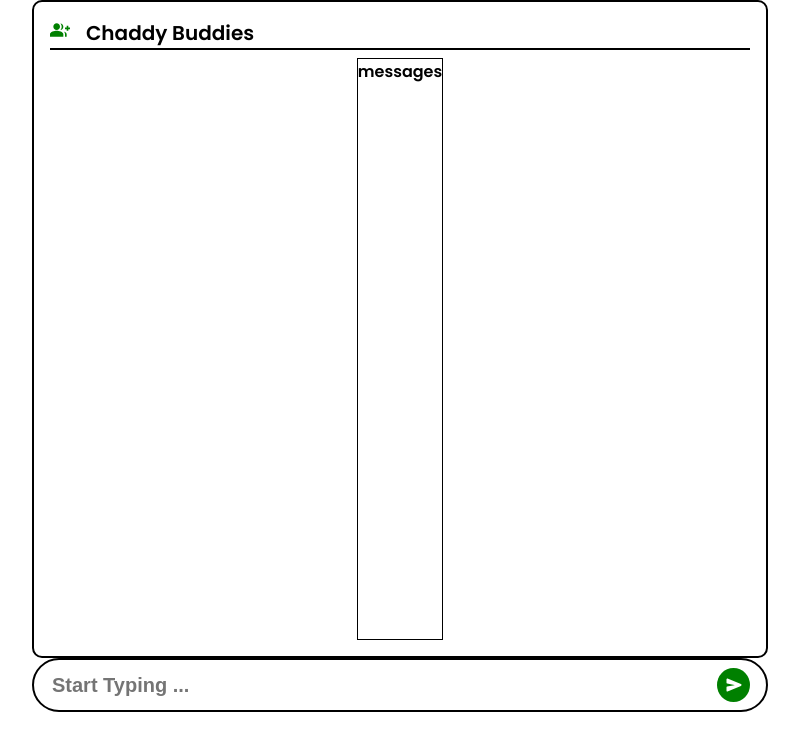
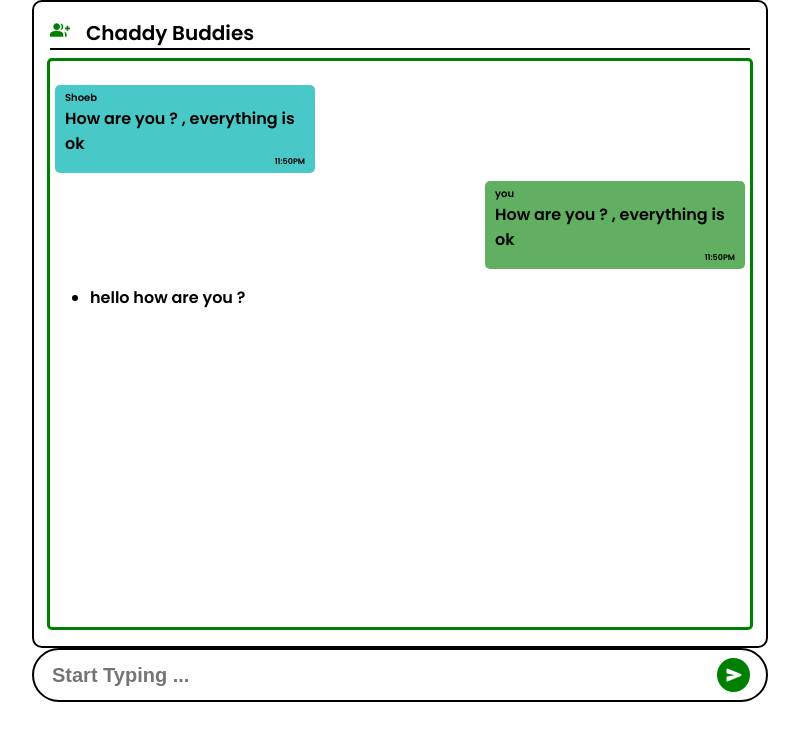
Before and after one commit to AbdulRazzak6478/chataap-frontend, a React (Vite) app: page /1/groups/1 in a window 1280 px wide. Shown: the top 750 px of the page, without its empty margins (240-1039 px from the left). Built offline with nearby package versions, Linux system fonts and the light colour scheme; some icons are missing.

Commit message:
typing box updated

```diff
--- a/src/components/Chats/TypingBox.jsx
+++ b/src/components/Chats/TypingBox.jsx
@@ -1,20 +1,22 @@
 import React, { useState } from 'react'
 import toast from 'react-hot-toast';
 import { IoSend } from "react-icons/io5";
-const TypingBox = () => {
+const TypingBox = ({setTypeMessage,msgRender}) => {
     const [message, setMessage] = useState('');
     console.log('message : ',message);
     function onSendMesssage(){
-        setMessage('');
         // alert('message : ',message+'is send');
         toast.success(message);
+        setTypeMessage(message);
+        msgRender()
+        setMessage('');
     }
   return (
     <>
         <div className="typing-box">
                 <input type="text" value={message} onChange={(e)=>setMessage(e.target.value)} className='' placeholder='Start Typing ...' />
-                <div className="send-icon">
-                    <IoSend onClick={onSendMesssage}/>
+                <div className="send-icon" onClick={onSendMesssage}>
+                    <IoSend />
                 </div>
         </div>
     </>
--- a/src/pages/GroupChat.jsx
+++ b/src/pages/GroupChat.jsx
@@ -1,11 +1,27 @@
-import React from 'react'
+import React, { useState } from 'react'
 import Header from '../components/Home/Header'
 import { MdGroupAdd } from 'react-icons/md'
 import { SlOptionsVertical } from 'react-icons/sl'
 import { FaCircleArrowRight } from "react-icons/fa6";
 import TypingBox from '../components/Chats/TypingBox';
+import { useEffect } from 'react';
+import { IoSend } from 'react-icons/io5';
+import toast from 'react-hot-toast';
 
 const GroupChat = () => {
+    const [typeMessage, setTypeMessage] = useState('');
+    const [message, setMessage] = useState('');
+    console.log('message : ',message);
+    function onSendMesssage(){
+        toast.success(message);
+        console.log('function is called');
+        const ul = document.getElementById('msgs');
+        const liItem= `<li>${message}</li>`
+        const li = document.createElement('li');
+        li.textContent = message;
+        ul.appendChild(li);
+        setMessage('')
+    }
   return (
     <>
         <Header />
@@ -21,10 +37,35 @@ const GroupChat = () => {
                     </div>
                 </div>
                 <div className="chats-container">
-                    messages
+                    <div className="other">
+                        <div className="wrapper otherwrapper">
+                            <div className="other-name">Shoeb</div>
+                            <div className="message">
+                                <span>How are you ? , everything is ok</span>
+                                <span className='timestamp'>11:50PM</span>
+                            </div>
+                        </div>
+                    </div>
+                    <div className="my">
+                        <div className="wrapper mywrapper">
+                            <div className="my-name">you</div>
+                            <div className="message">
+                                <span>How are you ? , everything is ok</span>
+                                <span className='timestamp'>11:50PM</span>
+                            </div>
+                        </div>
+                    </div>
+                    <ul id="msgs">
+                        <li id="msg">hello how are you ? </li>
+                    </ul>
                 </div>
             </div>
-            <TypingBox />
+            <div className="typing-box">
+                <input type="text" value={message} onChange={(e)=>setMessage(e.target.value)} className='' placeholder='Start Typing ...' />
+                <div className="send-icon" onClick={onSendMesssage}>
+                    <IoSend />
+                </div>
+            </div>
         </div>
     </>
   )
--- a/src/styles/GroupChat.css
+++ b/src/styles/GroupChat.css
@@ -39,10 +39,55 @@
 }
 .chats-container{
     margin-top: 0.5rem;
-    height:calc(100vh - 220px);
-   border:1px solid black;
+    height:calc(100vh - 250px);
+   border:3px solid green;
+   width: 100%;
+   border-radius: 5px;
+   padding-top: 1rem;
+   overflow-y: scroll;
 }
 
+.other{
+    width: 100%;
+    display: flex;
+    flex-direction: column;
+    justify-content: flex-start;
+}
+.my{
+    width: 100%;
+    display: flex;
+    justify-content: flex-end;
+}
+.wrapper{
+    background-color: rgb(73, 200, 200);
+    padding: 5px;
+    border-radius:5px;
+    margin-left:5px;
+    max-width: 250px;
+    margin-top: 0.5rem;
+}
+/* .otherwrapper{
+    background-color: rgb(73, 200, 200);
+} */
+.wrapper .other-name,.wrapper .my-name{
+    font-size: 10px;
+    padding: 0 5px;
+}
+.wrapper .message,.wrapper .message{
+    padding: 0 5px;
+}
+.mywrapper{
+    background-color: rgba(0, 128, 0, 0.618);
+    margin-right: 5px;
+}
+.wrapper .message {
+    display: flex;
+    flex-direction: column;
+}
+.wrapper .message .timestamp{
+    font-size: 8px;
+    text-align: end;
+}
 .typing-box{
     max-width: 700px;
     margin: 0 auto;
```
